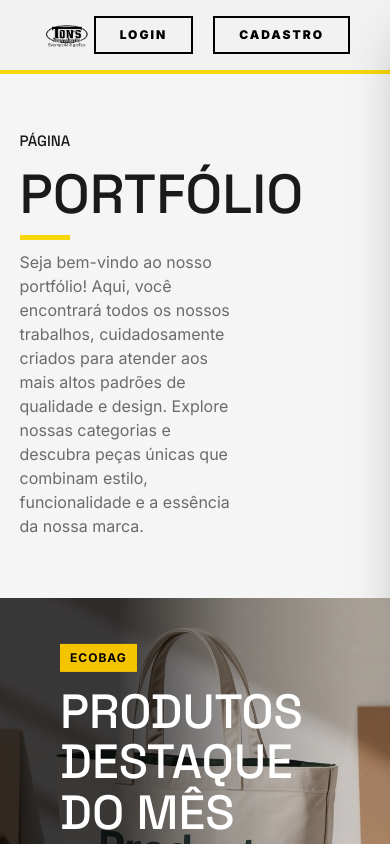
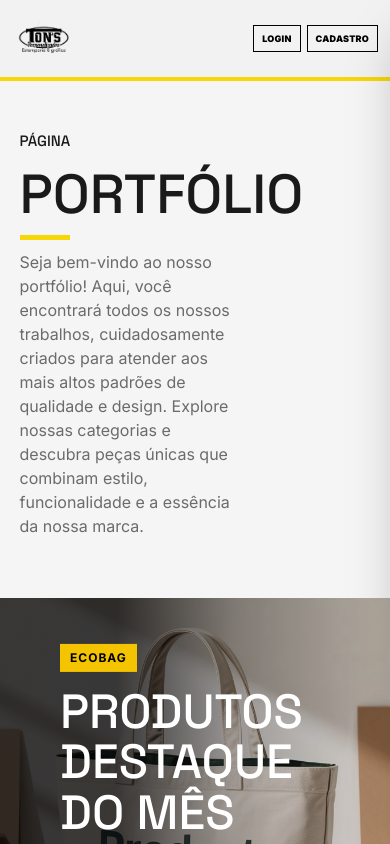
Before and after one commit to ProjetoTons/tons-frontend-react, a React (Vite) app: page /portfolio in a window 390 px wide. Shown: the top 844 px of the page. Built offline with nearby package versions, Linux system fonts and the light colour scheme; no server answers; a web font is replaced by a local one; what chartjs-plugin-datalabels would draw is missing.

Commit message:
fix: exibição do botão de sair da conta na versão mobile e ajustes de tamanho de fonte

```diff
--- a/src/widgets/navbar-cliente/navbar.jsx
+++ b/src/widgets/navbar-cliente/navbar.jsx
@@ -1,5 +1,5 @@
 import { useNavigate } from "react-router-dom"
-import { getUsuario } from "@/shared/api/authToken"
+import { clearSession, getUsuario } from "@/shared/api/authToken"
 import { useScrollDirection } from "@/shared/lib/useScrollDirection"
 import "../navbar-cliente/navbar.css"
 
@@ -9,44 +9,51 @@ function Navbar({ onOpenDrawer, onOpenMenu, compact, hideBookmark }) {
     const primeiroNome = usuario?.nome?.trim().split(" ")[0];
     const isScrollVisible = useScrollDirection();
 
+    const handleLogout = () => {
+        clearSession();
+        navigate("/portfolio");
+    };
+
     return (
-        <nav aria-label="Navegação do cliente" className={`w-full font-inter flex items-center justify-between px-10 bg-[#F2F2F2] border-b-4 border-[#F7D708] ${compact ? "py-2" : "py-4"} navbar-scroll-animation ${isScrollVisible ? 'navbar-visible' : 'navbar-hidden'}`}>
+        <nav aria-label="Navegação do cliente" className={`w-full min-w-0 font-inter flex items-center justify-between gap-3 px-3 sm:px-6 md:px-10 bg-[#F2F2F2] border-b-4 border-[#F7D708] ${compact ? "py-2" : "py-4"} navbar-scroll-animation ${isScrollVisible ? 'navbar-visible' : 'navbar-hidden'}`}>
 
             {/* Lado Esquerdo: Logo e Saudação */}
-            <div className="flex items-center gap-8">
+            <div className="flex min-w-0 items-center gap-2 sm:gap-4 md:gap-8">
                 <img
-                    className={`${compact ? "w-[50px]" : "w-[100px]"} cursor-pointer`}
+                    className={`${compact ? "w-9 sm:w-[50px]" : "w-16 sm:w-[100px]"} shrink-0 cursor-pointer`}
                     src="/logo-tons/Logo Hefestos Nome.png"
                     alt="Logo Ton's"
                     onClick={() => navigate("/portfolio")}
                 />
 
-                <div className="flex items-center gap-6">
+                <div className="flex min-w-0 items-center gap-2 sm:gap-6">
                     {primeiroNome && (
-                        <p className="nome text-black font-medium">Olá, {primeiroNome}.</p>
+                        <p className="max-w-[145px] truncate text-lg text-black font-medium sm:max-w-none sm:text-base md:text-[30px]" style={{ fontFamily: "var(--fonte-space)" }}>
+                            Olá, {primeiroNome}.
+                        </p>
                     )}
                 </div>
             </div>
 
             {/* Lado Direito: Busca, Bookmark e Menu Hambúrguer */}
-            <div className="flex items-center gap-5">
+            <div className="flex shrink-0 items-center gap-1.5 sm:gap-3 md:gap-5">
 
                 {!usuario && (
                     <>
                         <button
                             onClick={() => navigate("/login")}
-                            className="group relative flex items-center gap-2 px-6 py-2 border-2 border-black bg-transparent hover:bg-black transition-all duration-300"
+                            className="group relative flex items-center gap-2 px-2 py-1.5 border border-black bg-transparent hover:bg-black transition-all duration-300 sm:px-4 sm:py-2 sm:border-2 md:px-6"
                         >
-                            <span className="text-[12px] font-black uppercase tracking-[2px] text-black group-hover:text-[#F7D708] transition-colors">
+                            <span className="text-[9px] font-black uppercase tracking-wide text-black group-hover:text-[#F7D708] transition-colors sm:text-[12px] sm:tracking-[2px]">
                                 Login
                             </span>
                         </button>
 
                         <button
                             onClick={() => navigate("/cadastro/cliente")}
-                            className="group relative flex items-center gap-2 px-6 py-2 border-2 border-black bg-transparent hover:bg-black transition-all duration-300"
+                            className="group relative flex items-center gap-2 px-2 py-1.5 border border-black bg-transparent hover:bg-black transition-all duration-300 sm:px-4 sm:py-2 sm:border-2 md:px-6"
                         >
-                            <span className="text-[12px] font-black uppercase tracking-[2px] text-black group-hover:text-[#F7D708] transition-colors">
+                            <span className="text-[9px] font-black uppercase tracking-wide text-black group-hover:text-[#F7D708] transition-colors sm:text-[12px] sm:tracking-[2px]">
                                 Cadastro
                             </span>
                         </button>
@@ -56,11 +63,22 @@ function Navbar({ onOpenDrawer, onOpenMenu, compact, hideBookmark }) {
                 {/* Ícone Bookmark (Itens Salvos) — só logado */}
                 {usuario && !hideBookmark && (
                     <img
-                        className="w-7 cursor-pointer hover:scale-110 transition-transform"
+                        className="w-5 sm:w-7 cursor-pointer hover:scale-110 transition-transform"
                         src="/icons/bookmark.png"
                         alt="Abrir itens salvos"
                         onClick={onOpenDrawer}
                     />
+                )}
+
+                {usuario && (
+                    <button
+                        type="button"
+                        onClick={handleLogout}
+                        className="px-2 py-1.5 text-[9px] font-bold uppercase tracking-wide text-red-600 hover:text-red-700 transition-colors sm:px-3 sm:py-2 sm:text-[11px] md:hidden"
+                        aria-label="Sair da conta"
+                    >
+                        Sair
+                    </button>
                 )}
 
                 {/* ÍCONE HAMBÚRGUER — só logado. Esconde em telas móveis para usar o menu inferior */}
```
